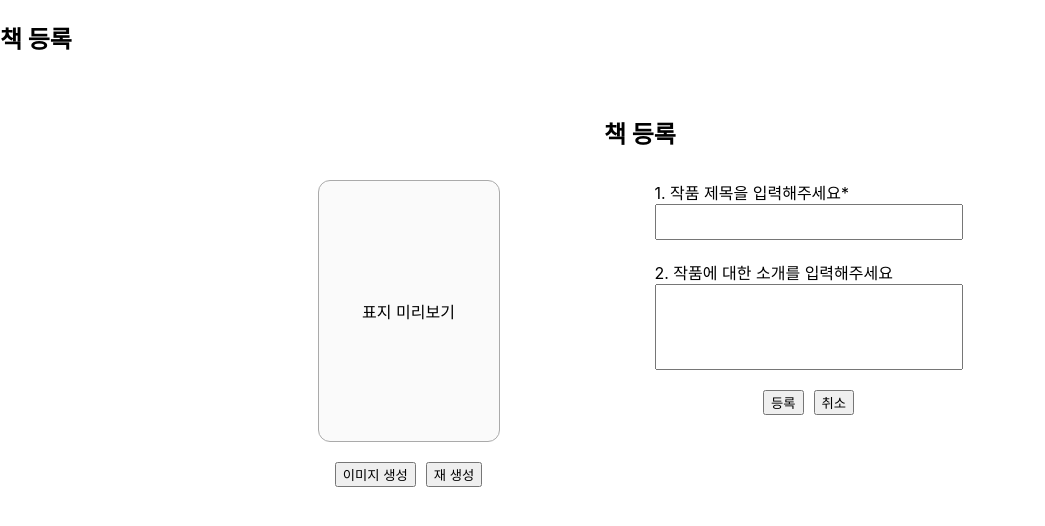
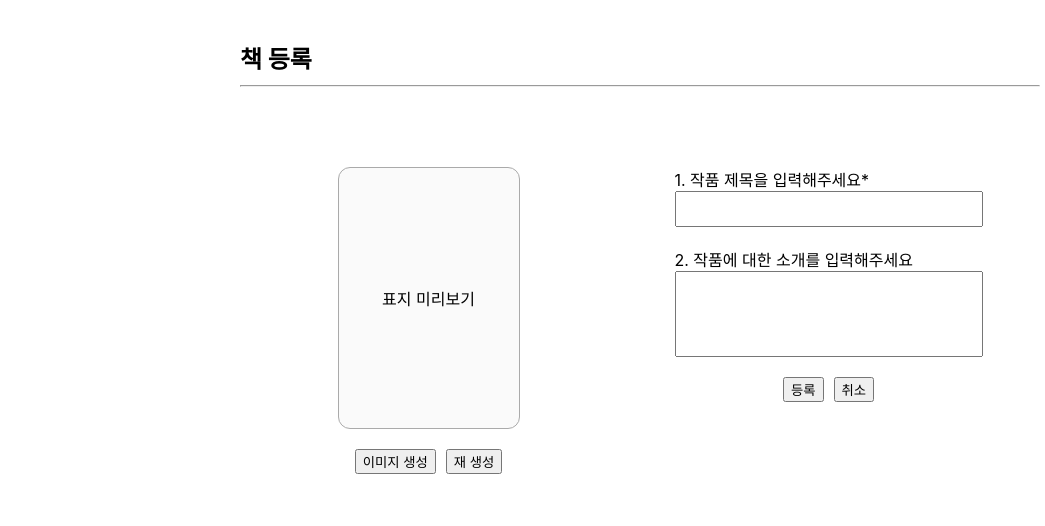
Before and after one commit to chang-ook/book_system, a React (Create React App) app in the folder frontend/: page /register in a window 1280 px wide. Shown: the top 526 px of the page, without its empty margins (0-1045 px from the left). Built offline with nearby package versions, Linux system fonts and the light colour scheme.

Commit message:
contents

```diff
--- a/frontend/src/components/BookForm.jsx
+++ b/frontend/src/components/BookForm.jsx
@@ -4,12 +4,12 @@ import { useNavigate } from 'react-router-dom';
 
 function BookForm() {
   const [title, setTitle] = useState('');
-  const [content, setContent] = useState('');
+  const [contents, setContents] = useState('');
   const [imageUrl, setImageUrl] = useState('');
   const navigate = useNavigate();
 
   const handleImageGenerate = () => {
-    axios.post('http://localhost:8080/api/v1/cover', { title, content })
+    axios.post('http://localhost:8080/api/v1/cover', { title, contents })
       .then(res => setImageUrl(res.data.imageUrl))
       .catch(err => console.error(err));
   };
@@ -17,7 +17,7 @@ function BookForm() {
   const handleSubmit = (e) => {
     e.preventDefault();
     axios.post('http://localhost:8080/api/v1/books', {
-      title, content, coverImage: imageUrl
+      title, contents, coverImage: imageUrl
     }).then(() => {
       alert('등록 완료');
       navigate('/');
@@ -30,7 +30,6 @@ function BookForm() {
 
   return (
     <div style={{ width: '100%', maxWidth: '800px', margin: '0 auto', padding: '20px' }}>
-      <h2 style={{ textAlign: 'center' }}>책 등록</h2>
       <div style={{ display: 'flex', justifyContent: 'space-around', alignItems: 'flex-start', marginTop: '30px' }}>
         {/* 이미지 영역 */}
         <div style={{ textAlign: 'center' }}>
@@ -50,8 +49,8 @@ function BookForm() {
             <input id="title" type="text" value={title} onChange={e => setTitle(e.target.value)} required style={{ width: '300px', height: '30px' }} />
           </div>
           <div style={{ marginBottom: '20px' }}>
-            <label htmlFor="content">2. 작품에 대한 소개를 입력해주세요</label><br />
-            <input id="content" type="text" value={content} onChange={e => setContent(e.target.value)} style={{ width: '300px', height: '80px' }} />
+            <label htmlFor="contents">2. 작품에 대한 소개를 입력해주세요</label><br />
+            <input id="contents" type="text" value={contents} onChange={e => setContents(e.target.value)} style={{ width: '300px', height: '80px' }} />
           </div>
           <div style={{ display: 'flex', justifyContent: 'center', gap: '10px' }}>
             <button type="submit">등록</button>
--- a/frontend/src/pages/RegisterPage.jsx
+++ b/frontend/src/pages/RegisterPage.jsx
@@ -4,8 +4,9 @@ import BookForm from '../components/BookForm';
 
 function RegisterPage() {
   return (
-    <div>
-      <h2>책 등록</h2>
+    <div style = {{maxWidth: '800px', margin: '0 auto', padding: '20px'}}>
+      <h2 style={{textAlign: 'left', marginBottom: '10px'}}>책 등록</h2>
+      <hr style={{marginBottom: '30px'}} />
       <BookForm />
     </div>
   );
```
